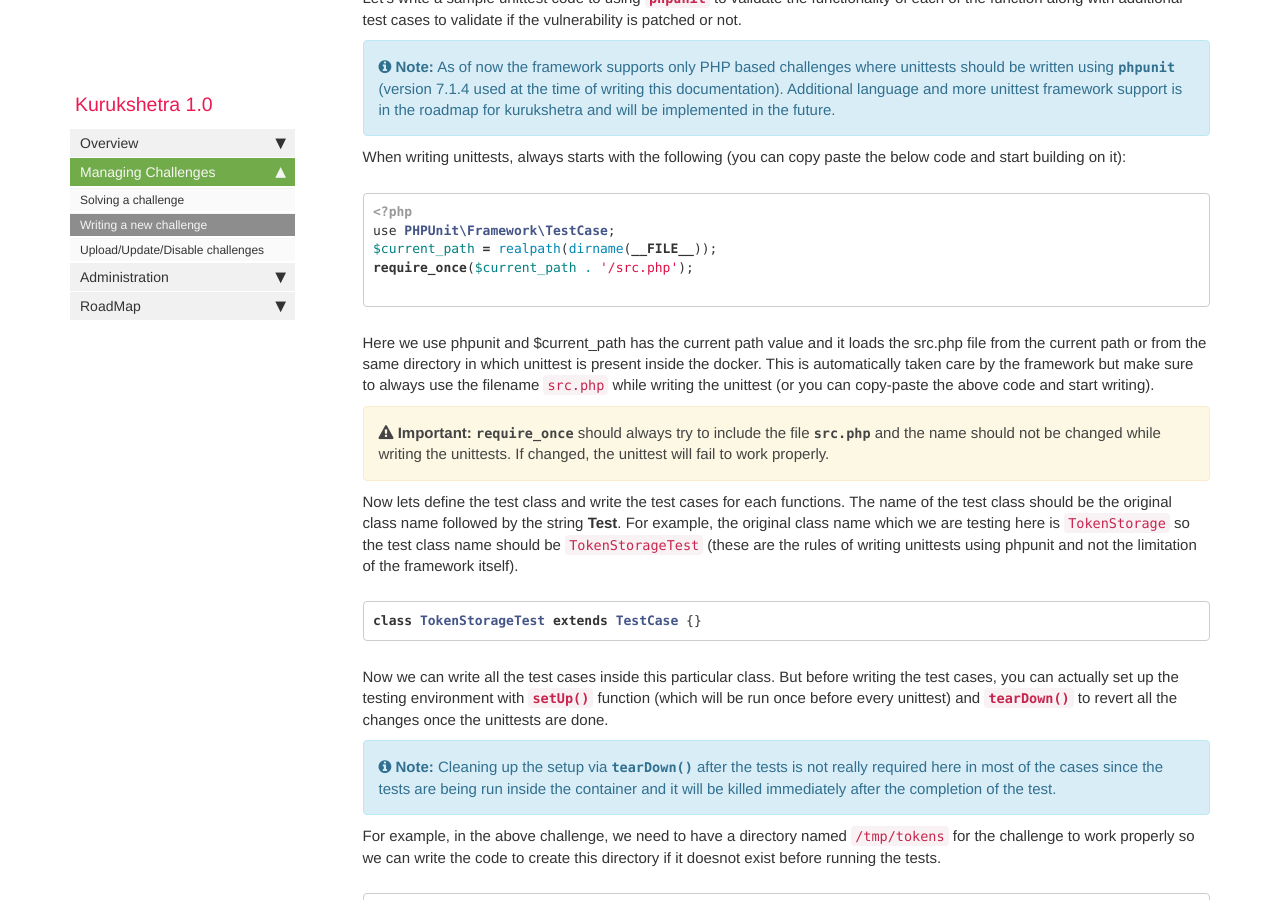
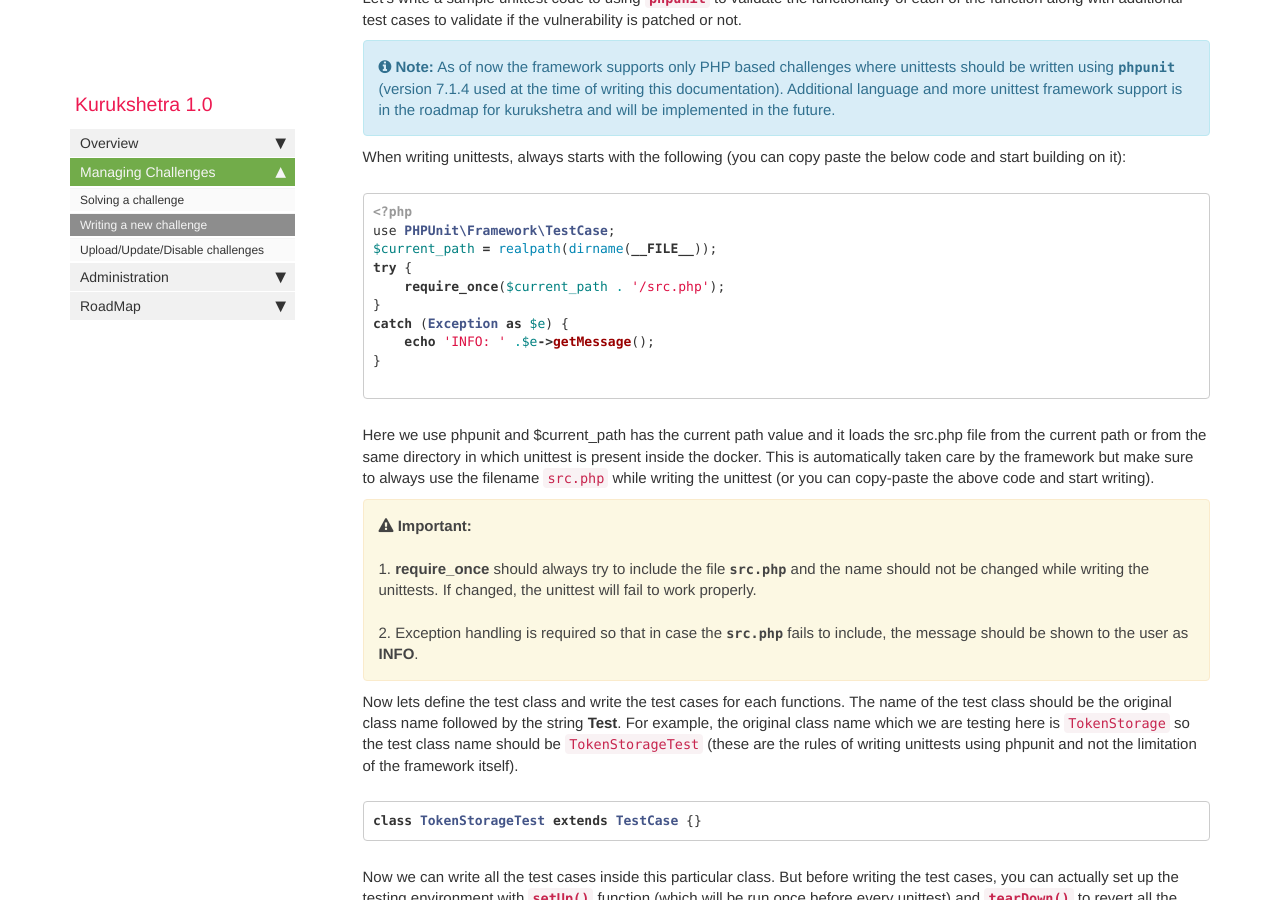
Before and after one commit to a0xnirudh/kurukshetra, a Jekyll site: the page built from pages/Managing Challenges/write_challenge.md, in a window 1280 px wide and 900 px high, scrolled down 1278 px. Built offline with Jekyll 4.4.1, drawn with Linux system fonts in a browser that asks for light colours; nearby versions of some CDN libraries; comment, search, counter and statistics services are not loaded.

````diff
--- a/pages/Managing Challenges/write_challenge.md
+++ b/pages/Managing Challenges/write_challenge.md
@@ -61,13 +61,19 @@ When writing unittests, always starts with the following (you can copy paste the
 <?php
 use PHPUnit\Framework\TestCase;
 $current_path = realpath(dirname(__FILE__));
-require_once($current_path . '/src.php');
+try {
+    require_once($current_path . '/src.php');
+}
+catch (Exception as $e) {
+    echo 'INFO: ' .$e->getMessage();
+}
 
 ```
 Here we use phpunit and $current_path has the current path value and it loads the src.php file from the current path or from the same directory in which unittest is present inside the docker. This is automatically taken care by the framework but make sure to always use the filename `src.php` while writing the unittest (or you can copy-paste the above code and start writing).
 
-{% include important.html content="
-**`require_once`** should always try to include the file **`src.php`** and the name should not be changed while writing the unittests. If changed, the unittest will fail to work properly.
+{% include important.html content="<br/><br/>
+1. **require_once** should always try to include the file **`src.php`** and the name should not be changed while writing the unittests. If changed, the unittest will fail to work properly.<br/><br/>
+2. Exception handling is required so that in case the **`src.php`** fails to include, the message should be shown to the user as **INFO**.
 "%}
 
 Now lets define the test class and write the test cases for each functions. The name of the test class should be the original class name followed by the string **Test**. For example, the original class name which we are testing here is `TokenStorage` so the test class name should be `TokenStorageTest` (these are the rules of writing unittests using phpunit and not the limitation of the framework itself).
````
Also changed, not shown: pages/Introduction/settings.md (+1 -1 lines), pages/Managing Challenges/solve_challenge.md (+1 -1 lines).
